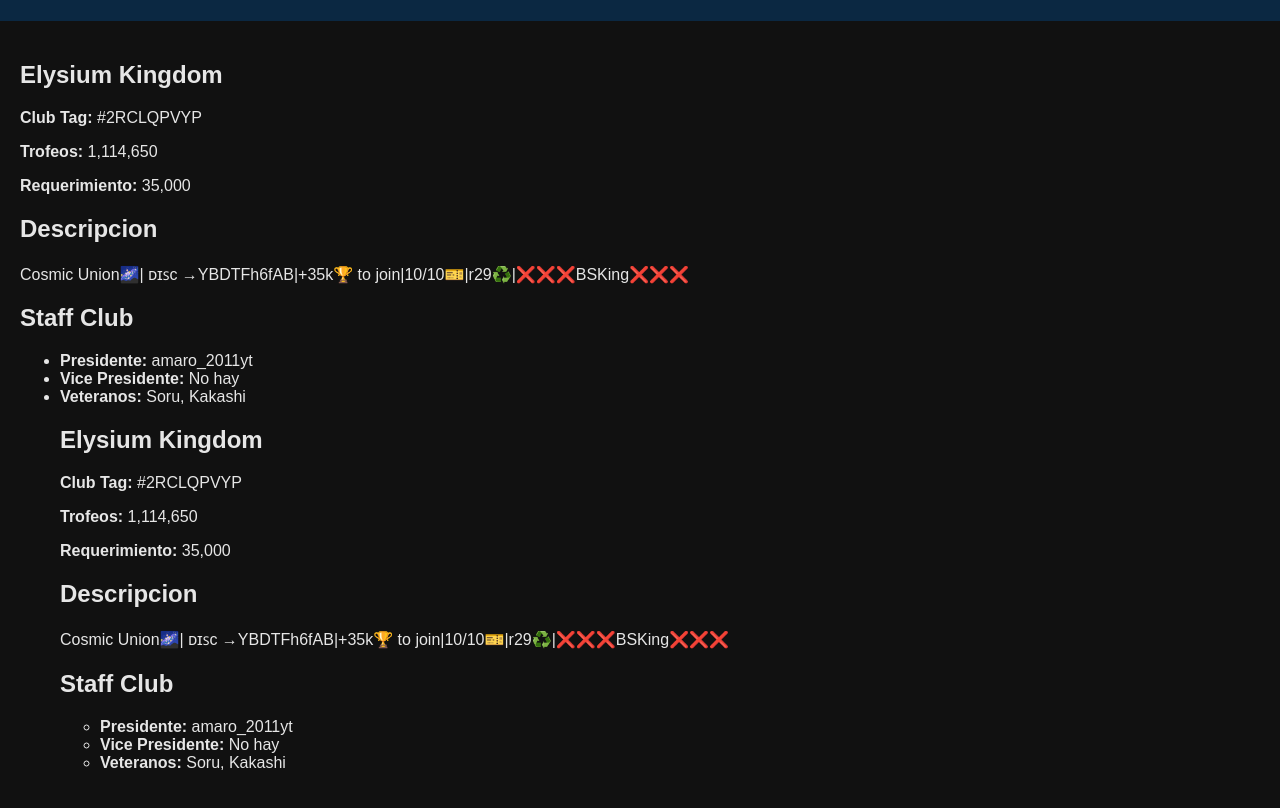
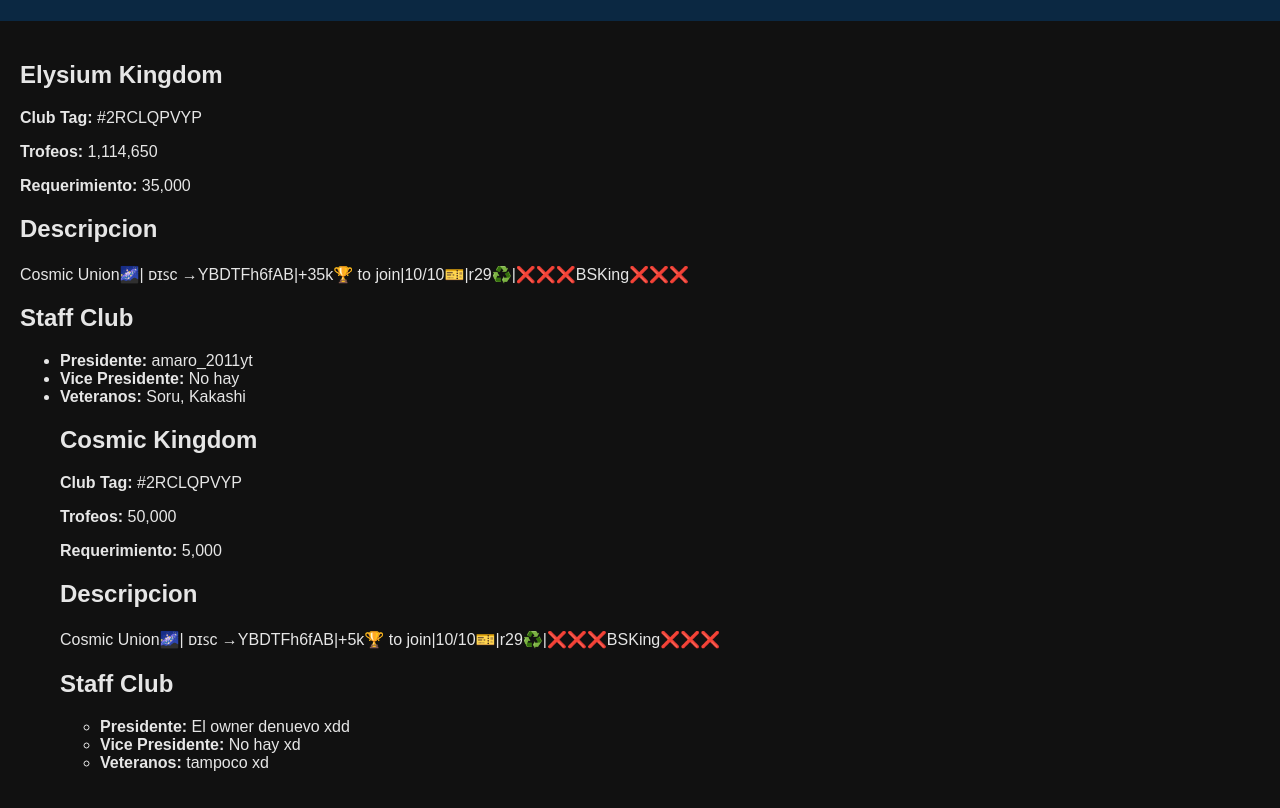
Before and after one commit to AmaroGod2/AmaroGod2.github.io, a plain HTML site: page index.html in a window 1280 px wide. Shown: the part 99-907 px from the top of the page. Drawn offline with Linux system fonts and the light colour scheme; a script that the page names is missing.

Commit message:
Club 2: Cosmic Kingdom
Added second club

```diff
--- a/index.html
+++ b/index.html
@@ -32,24 +32,25 @@
                 <li><strong>Presidente:</strong> amaro_2011yt</li>
                 <li><strong>Vice Presidente:</strong> No hay</li>
                 <li><strong>Veteranos:</strong> Soru, Kakashi</li>
+
         <section id="club-info2">
-                    <h2>Elysium Kingdom</h2>
+            <h2>Cosmic Kingdom</h2>
             <p><strong>Club Tag:</strong> #2RCLQPVYP</p>
-                    <p><strong>Trofeos:</strong> 1,114,650</p>
-                    <p><strong>Requerimiento:</strong> 35,000</p>
+            <p><strong>Trofeos:</strong> 50,000</p>
+            <p><strong>Requerimiento:</strong> 5,000</p>
                 </section>
 
         <section id="Club Description2">
             <h2>Descripcion</h2>
-                    <p>Cosmic Union🌌| ᴅɪꜱᴄ →YBDTFh6fAB|+35k🏆 to join|10/10🎫|r29♻️|❌❌❌BSKing❌❌❌</p>
+            <p>Cosmic Union🌌| ᴅɪꜱᴄ →YBDTFh6fAB|+5k🏆 to join|10/10🎫|r29♻️|❌❌❌BSKing❌❌❌</p>
         </section>
 
         <section id="club-leadership2">
                     <h2>Staff Club</h2>
                     <ul>
-                        <li><strong>Presidente:</strong> amaro_2011yt</li>
-                        <li><strong>Vice Presidente:</strong> No hay</li>
-                        <li><strong>Veteranos:</strong> Soru, Kakashi</li>
+                <li><strong>Presidente:</strong> El owner denuevo xdd</li>
+                <li><strong>Vice Presidente:</strong> No hay xd</li>
+                <li><strong>Veteranos:</strong> tampoco xd</li>
 
             </ul>
         </section>
```
Lines whose indentation alone changed are shown as unchanged.
